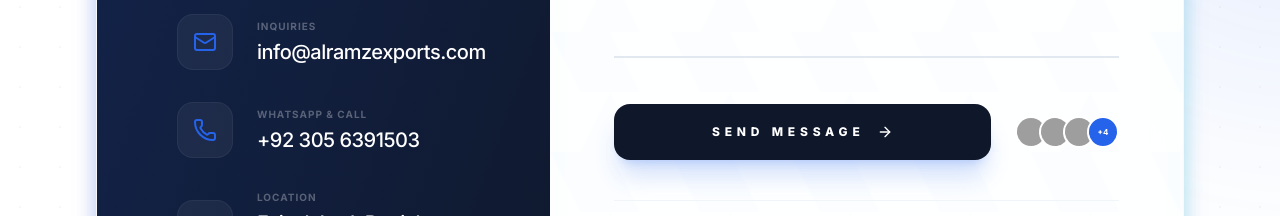
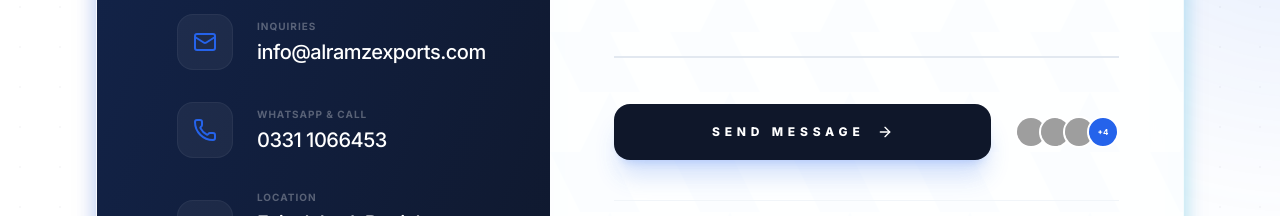
Before and after one commit to taibejaved485-afk/Elastic, a React (Vite) app: page / in a window 1280 px wide. Shown: the part 7320-7536 px from the top of the page. Built offline with nearby package versions, Linux system fonts and the light colour scheme; no server answers; grey boxes are pictures that could not be loaded.

Commit message:
number chainging in foter

```diff
--- a/index.html
+++ b/index.html
@@ -39,7 +39,7 @@
       "url": "https://elastic.tech",
       "contactPoint": {
         "@type": "ContactPoint",
-        "telephone": "+923056391503",
+        "telephone": "+923311066453",
         "contactType": "sales",
         "areaServed": "Worldwide",
         "availableLanguage": ["English", "Urdu"]
@@ -66,7 +66,7 @@
         "longitude": "73.1350"
       },
       "url": "https://elastic.tech",
-      "telephone": "+923056391503",
+      "telephone": "+923311066453",
       "openingHours": "Mo-Sa 09:00-18:00"
     }
     </script>
@@ -118,7 +118,7 @@
         "image": "https://i.pinimg.com/1200x/71/86/d1/7186d1f0cb6f698ccc68de66f96455f6.jpg",
         "@id": "https://elastic.tech",
         "url": "https://elastic.tech",
-        "telephone": "+923056391503",
+        "telephone": "+923311066453",
         "address": {
           "@type": "PostalAddress",
           "streetAddress": "Industrial Area",
@@ -209,7 +209,7 @@
       <footer class="seo-fallback-hidden">
         <p>Industrial Address: Al-Ramz Exports, Small Industrial Estate, Faisalabad, Punjab, Pakistan</p>
         <p>Official Google Maps Listing: <a id="official-google-maps-link" href="https://maps.google.com/?q=Faisalabad,Punjab,Pakistan">Faisalabad Location</a></p>
-        <p>Contact Phone: +92 305 6391503</p>
+        <p>Contact Phone: 0331 1066453</p>
         <p>Official Inquiry Email: info&#64;alramzexports.com</p>
         <p>&copy; 2026 AL-Ramz Exports. All rights reserved. Premium high-performance materials and advanced textile engineering. Over 50m meters shipped.</p>
       </footer>
--- a/src/components/Contact.tsx
+++ b/src/components/Contact.tsx
@@ -215,8 +215,8 @@ export default function Contact() {
                     <ContactItem
                       Icon={Phone}
                       label="WhatsApp & Call"
-                      value="+92 305 6391503"
-                      href="https://wa.me/923056391503"
+                      value="0331 1066453"
+                      href="https://wa.me/923311066453"
                     />
                     <ContactItem
                       Icon={MapPin}
--- a/src/components/Footer.tsx
+++ b/src/components/Footer.tsx
@@ -319,7 +319,7 @@ export default function Footer() {
               href: "mailto:info@alramzexports.com",
               displayOverride: "info@alramzexports.com"
             },
-            { icon: Phone, text: "+92 305 6391503", label: "WhatsApp & Call", href: "https://wa.me/923056391503" }
+            { icon: Phone, text: "0331 1066453", label: "WhatsApp & Call", href: "https://wa.me/923311066453" }
           ].map((item, i) => {
             const ContainerComponent = item.href ? motion.a : motion.div;
             return (
```
